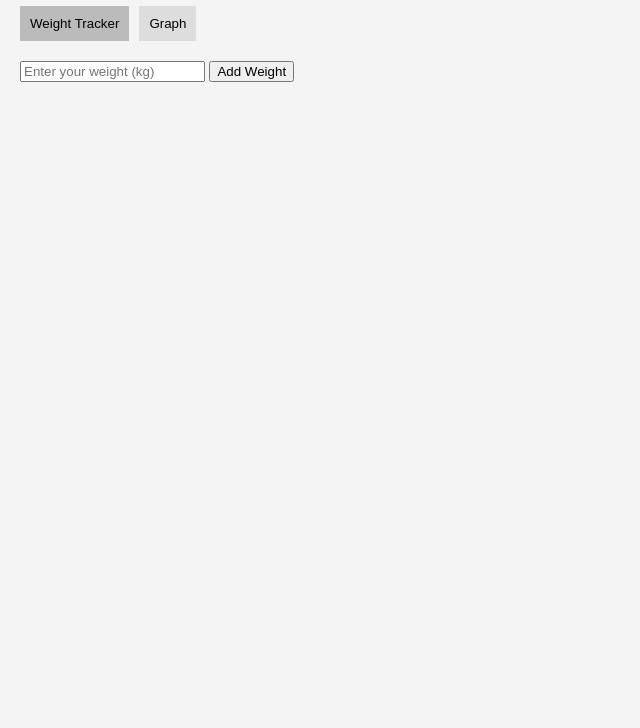
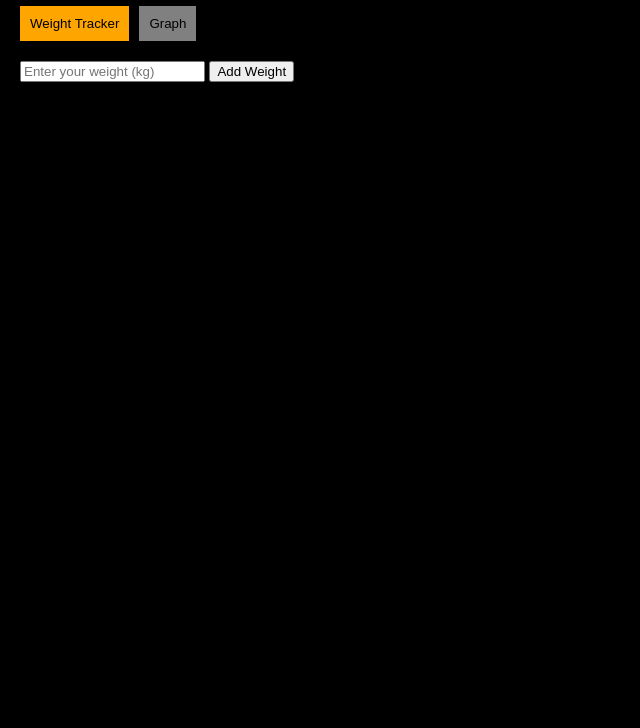
Before and after one commit to Steven0999/Weight-Logging, a plain HTML site: page index.html in a window 1280 px wide. Shown: the part 72-800 px from the top of the page, without its empty margins (0-640 px from the left). Drawn offline with nearby package versions, Linux system fonts and the light colour scheme.

Commit message:
Update style.css

```diff
--- a/style.css
+++ b/style.css
@@ -1,7 +1,8 @@
 body {
   font-family: sans-serif;
   margin: 20px;
-  background: #f4f4f4;
+  background: black;
+  color: orange;
 }
 
 .tabs {
@@ -13,16 +14,16 @@ body {
 .tab-btn {
   padding: 10px;
   border: none;
-  background: #ddd;
+  background:grey;
   cursor: pointer;
 }
 
 .tab-btn.active {
-  background: #bbb;
+  background: orange;
 }
 
 .card {
-  background: white;
+  background: grey;
   padding: 15px;
   margin-bottom: 10px;
   border-radius: 8px;
```
